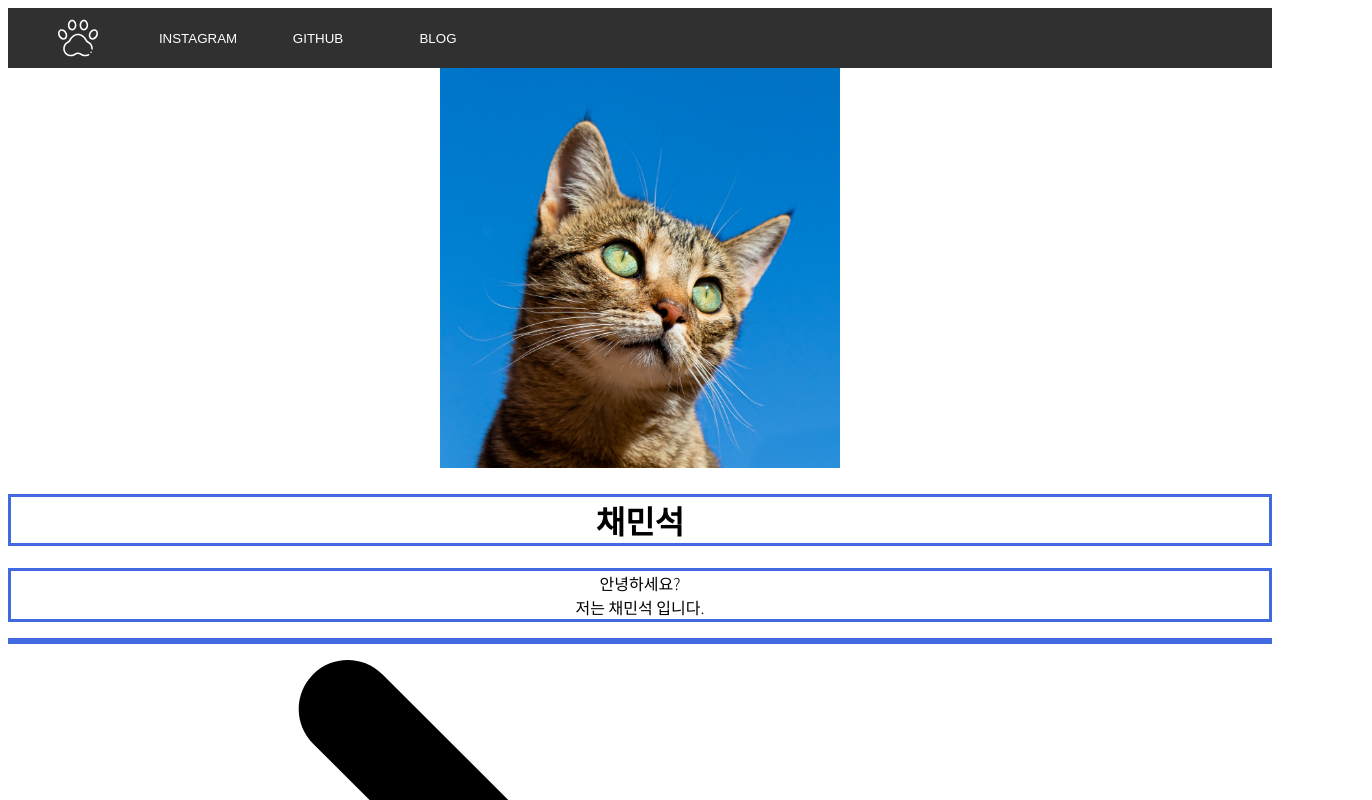
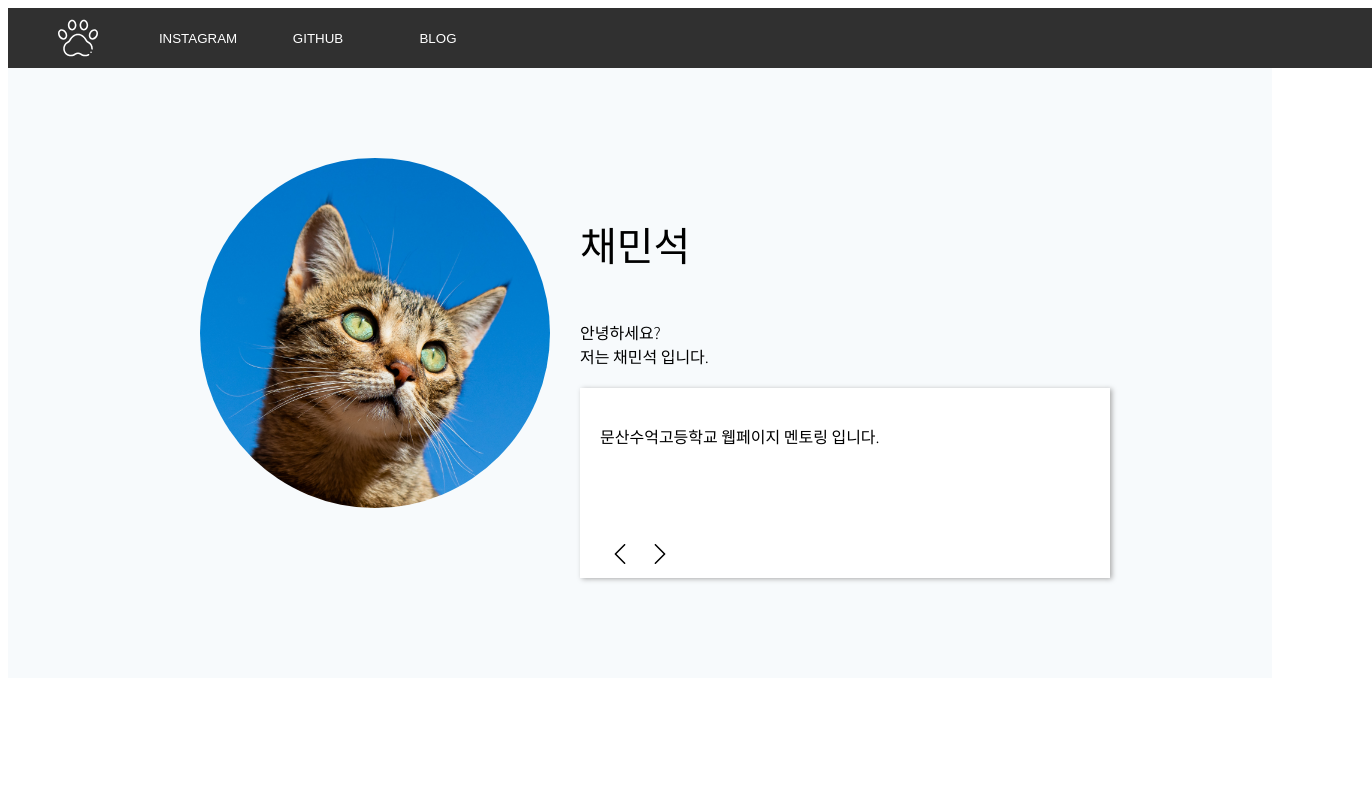
Before and after one commit to Mintori04/Mintori04.github.io, a plain HTML site: page index.html in a window 1280 px wide. Shown: the top 800 px of the page, 1372 px wide, since content can reach past the window. Drawn offline with nearby package versions, Linux system fonts and the light colour scheme.

Commit message:
2차시 완료

```diff
--- a/index.html
+++ b/index.html
@@ -6,8 +6,11 @@
         <meta name="viewport" content="width=device-width, initial-scale=1.0">
         <title>Document</title>
         <link rel="stylesheet" href="style.css">
+        <script type="text/javascript" src="index.js"></script>
+        <script src="https://ajax.googleapis.com/ajax/libs/jquery/3.3.1/jquery.min.js"></script>
     </head>
     <body>
+    <div>
         <div class="navigation">
             <img src="img/icon.svg" alt="logoicon">
             <button>INSTAGRAM</button>
@@ -23,17 +26,17 @@
                 <div class="contents">
                     <h1>채민석</h1>
                     <p>안녕하세요?<br>저는 채민석 입니다.</p>
-                </div>
                 <div class="page">
                     <div class="text">
-                        <p> <!-- 설명이 들어갈 공간입니다. --></p>
+                        <p id="book1_desc"> 안녕하세요? 채민석 입니다. </p>
                     </div>
                     <div class="arrow">
                         <img src="img/next.svg" alt="left" id="left-arrow">
                         <img src="img/next.svg" alt="right" id="right-arrow">
                     </div>
-            </div>
+                </div>
             </div>
         </div>
+    </div>
     </body>
 </html>
--- /dev/null
+++ b/index.js
@@ -0,0 +1,57 @@
+ window.onload = function () { // 로딩시 함수 실행
+    var desc = ["안녕하세요? 채민석 입니다. ", "문산수억고등학교 웹페이지 멘토링 입니다. ", "잘 부탁드립니다!"];
+
+    var index = 0;
+    var interval = setInterval(function() {
+        $('#book1_desc').fadeOut(500, function() {
+            // 지금 표시된 문자가 사라지면 수행할 작업
+            index++; // 0 >> 1
+            if (index === desc.length)
+                index = 0;
+            $(this).text(desc[index]).fadeIn(500);
+        });
+    }, 4000);
+
+    var leftarrow = document.getElementById('left-arrow');
+    var rightarrow = document.getElementById('right-arrow');
+
+    leftarrow.onclick = function () {
+        $('#book1_desc').fadeOut(500, function() {
+            index--;
+            if (index === -1)
+                index = 2;
+            $(this).text(desc[index]).fadeIn(500);
+            clearInterval(interval); // 문자열 자동변환 주기를 초기화
+            interval = setInterval(function() {
+                $('#book1_desc').fadeOut(500, function() {
+                    // 지금 표시된 문자가 사라지면 수행할 작업
+                    index++; // 0 >> 1
+                    if (index === desc.length)
+                        index = 0;
+                    $(this).text(desc[index]).fadeIn(500);
+                });
+            }, 4000);
+
+        });
+    };
+
+    rightarrow.onclick = function () {
+        $('#book1_desc').fadeOut(500, function() {
+            index++;
+            if (index === desc.length)
+                index = 0;
+            $(this).text(desc[index]).fadeIn(500);
+            clearInterval(interval); // 문자열 자동변환 주기를 초기화
+            interval = setInterval(function() {
+                $('#book1_desc').fadeOut(500, function() {
+                    // 지금 표시된 문자가 사라지면 수행할 작업
+                    index++; // 0 >> 1
+                    if (index === desc.length)
+                        index = 0;
+                    $(this).text(desc[index]).fadeIn(500);
+                });
+            }, 4000);
+
+        });
+    };
+};
--- a/style.css
+++ b/style.css
@@ -4,6 +4,9 @@ div {
     font-family: 'Noto Sans KR', sans-serif;
     font-weight: 200;
     text-align: center;
+    width: 100%;
+    /* border: 3px solid royalblue; */
+
 }
 
 div.navigation {
@@ -38,10 +41,86 @@ div.navigation img {
     filter: invert(100%) sepia(0%) saturate(18%) hue-rotate(314deg) brightness(106%) contrast(104%);
 }
 
+#book1 {
+    background-color: #F7FAFC;
+}
+
+#book1 .contents {
+    padding: 20px;
+}
+
+#book1 .page {
+    background-color: white;
+    padding: 20px;
+    margin-top: 20px;
+    height: 150px;
+    box-shadow: 2px 1px 5px 0px #AAAAAA;
+}
+
+#book1 .page .text {
+    height: 120px;
+}
+
+#book1 .wrapper {
+    max-width: 900px;
+}
+
+.profile_pic {
+    width: 350px;
+    height: 350px;
+    padding: 10px;
+}
+
+.profile_pic img {
+    width: inherit;
+    height: inherit;
+    border-radius: 70%;
+}
+
+#book1 .arrow {
+    display: flex;
+    flex-direction: row;
+}
+
+#book1 .arrow img {
+    width: 20px;
+    margin-left: 10px;
+    margin-right: 10px;
+}
+
+#book1 .arrow img#left-arrow {
+    transform: scaleX(-1);
+}
+
+.card {
+    display: flex;
+    flex-direction: row;
+    height: fit-content;
+}
+
+.wrapper {
+    display: flex;
+    flex-direction: row;
+
+    align-self: center;
+
+    padding: 80px;
+    margin: 0px auto;
+    max-width: 1200px;
+}
+
 h1 {
-    border: 3px solid royalblue;
+    /* border: 3px solid royalblue; */
+    font-family: 'Noto Sans KR', sans-serif;
+    font-weight: 500;
+    font-size: 40px;
+    text-align: left;
+    padding-top: 20px;
+    padding-bottom: 20px;
 }
 
 p {
-    border: 3px solid royalblue;
+    /* border: 3px solid royalblue; */
+    text-align: left;
+    margin-bottom: 10px;
 }
```
